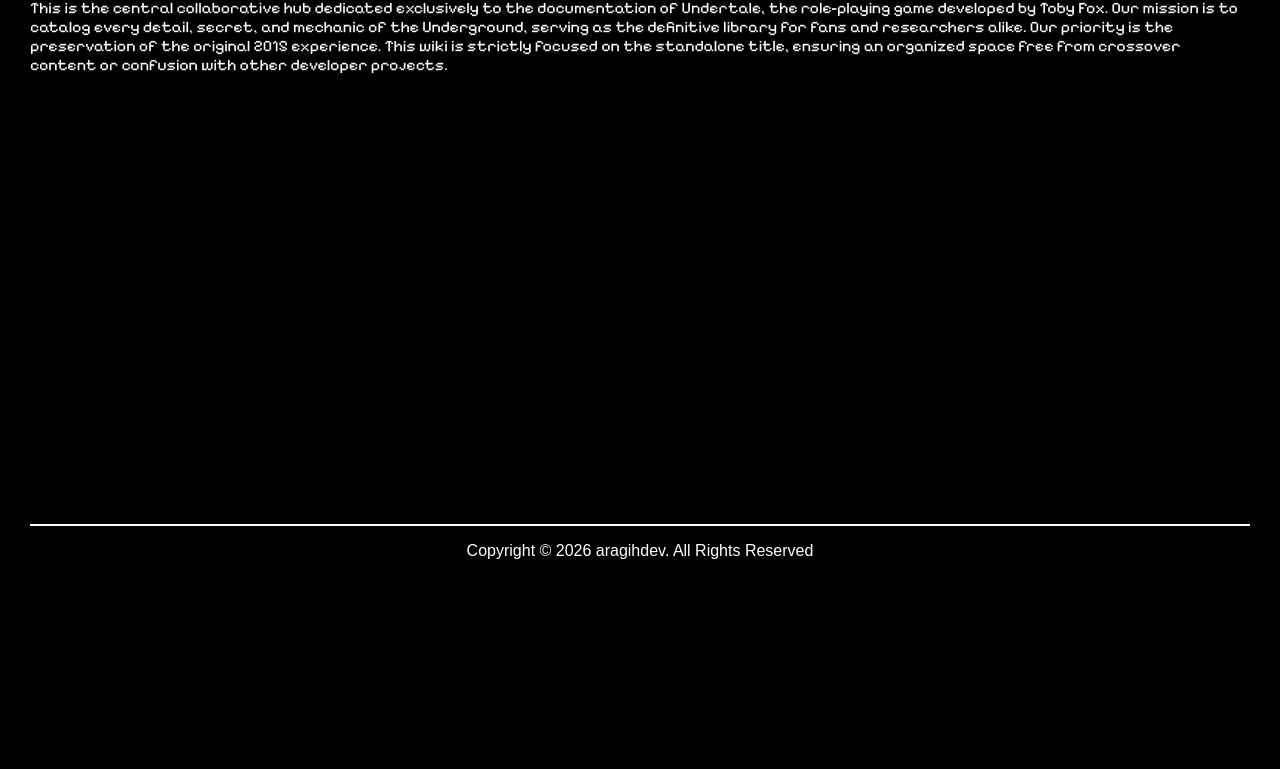
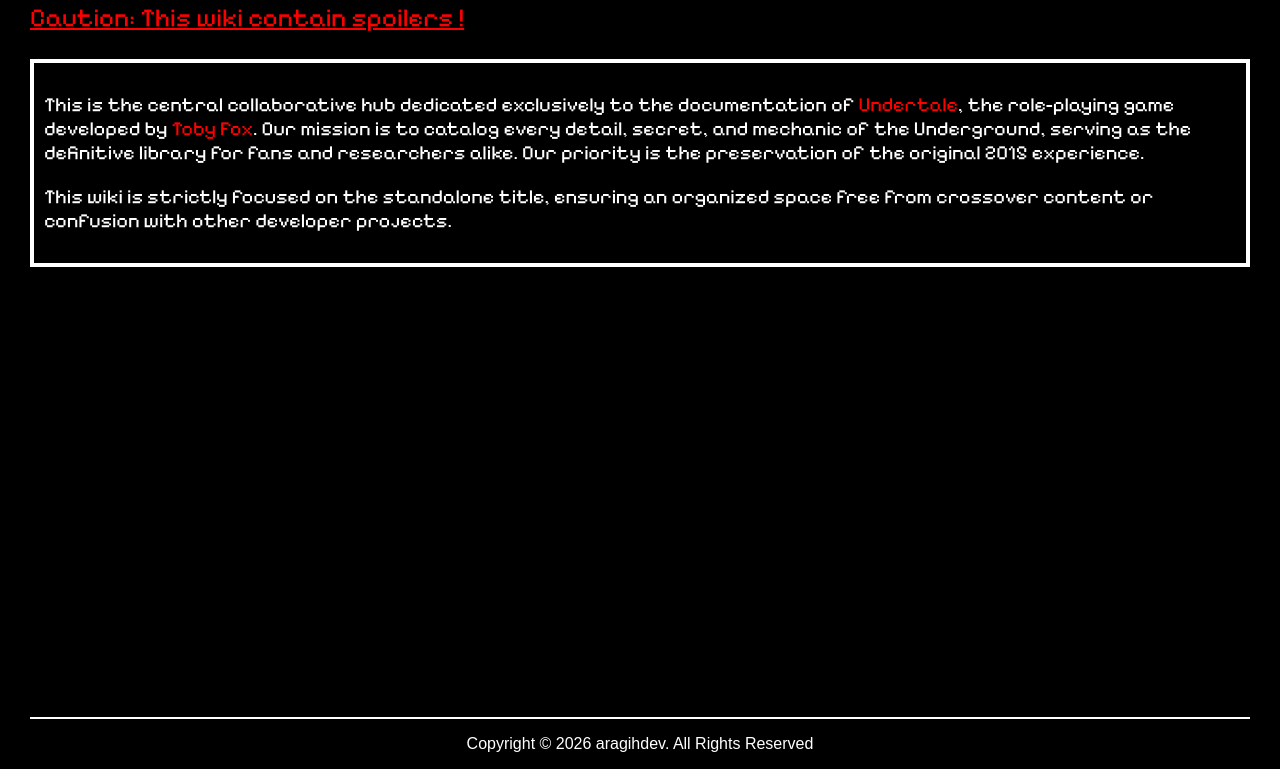
Before and after one commit to aragihdev/html-css-exercises, a plain HTML site: page gameWiki/index.html in a window 1280 px wide. Shown: the part 243-1012 px from the top of the page. Before the commit the page ends 819 px from the top, so only its background shows below. Drawn offline with Linux system fonts and the light colour scheme.

Commit message:
added new features to website

```diff
--- a/gameWiki/index.html
+++ b/gameWiki/index.html
@@ -1,5 +1,6 @@
 <!DOCTYPE html>
 <html lang="en">
+
 <head>
     <meta charset="UTF-8">
     <meta name="viewport" content="width=device-width, initial-scale=1.0">
@@ -9,10 +10,12 @@
     <link rel="icon" href="images/ico.png">
     <title>Undertale Wiki</title>
 </head>
+
 <body>
     <header>
         <div class="title">
-            <h1><img src="images/ico.png" alt="undertale_logo" class="logoimg">The Undertale Wiki</h1>
+            <h1><a href="index.html"><img src="images/ico.png" alt="undertale_logo" class="logoimg">The Undertale
+                    Wiki</a></h1>
         </div>
         <nav class="topobar">
             <ul>
@@ -24,14 +27,31 @@
     </header>
     <main>
         <section>
-            <h2>Welcome to The  <u>Undertale Wiki</u>!</h2>
-            <p>
-                This is the central collaborative hub dedicated exclusively to the documentation of Undertale, the role-playing game developed by Toby Fox. Our mission is to catalog every detail, secret, and mechanic of the Underground, serving as the definitive library for fans and researchers alike. Our priority is the preservation of the original 2015 experience. This wiki is strictly focused on the standalone title, ensuring an organized space free from crossover content or confusion with other developer projects.
+            <h2 style="margin-bottom: 8px;">Welcome to The <u>Undertale Wiki</u>!</h2>
+            <p style="color: red; text-decoration: underline; font-size: 26px; margin-top: 0px;">
+                Caution: This wiki contain spoilers !
             </p>
+            <article>
+                <p>
+                    This is the central collaborative hub dedicated exclusively to the documentation of <a href="#"
+                        class="mention">Undertale</a>, the
+                    role-playing game developed by <a href="#" class="mention">Toby Fox</a>. Our mission is to catalog
+                    every
+                    detail, secret, and mechanic of
+                    the Underground, serving as the definitive library for fans and researchers alike. Our priority is
+                    the
+                    preservation of the original 2015 experience.
+                </p>
+                <p>
+                    This wiki is strictly focused on the standalone title,
+                    ensuring an organized space free from crossover content or confusion with other developer projects.
+                </p>
+            </article>
         </section>
     </main>
     <footer>
         <p>Copyright &copy; 2026 aragihdev. All Rights Reserved</p>
     </footer>
 </body>
+
 </html>
--- a/gameWiki/styles/styles.css
+++ b/gameWiki/styles/styles.css
@@ -45,7 +45,9 @@
     font-size: 20px;
 }
 
-.title h1 {
+.title a {
+    color: white;
+    text-decoration: none;
     display: flex;
     align-items: center;
 }
@@ -64,7 +66,21 @@
 
 /*conteúdo do site*/
 section h2 {
-    font-size: 30px;
+    font-size: 40px;
+}
+
+section p {
+    font-size: 20px;
+}
+
+article {
+    padding: 10px;
+    border: 4px solid white;
+}
+
+.mention {
+    color: red;
+    text-decoration: none;
 }
 
 /*footer*/
```
